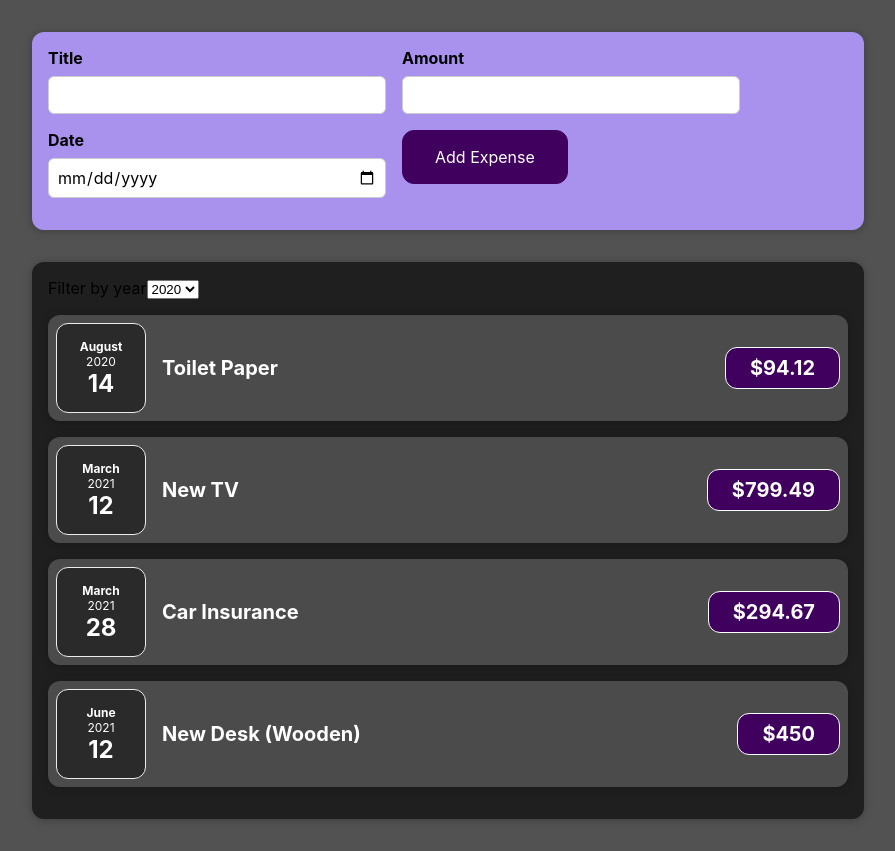
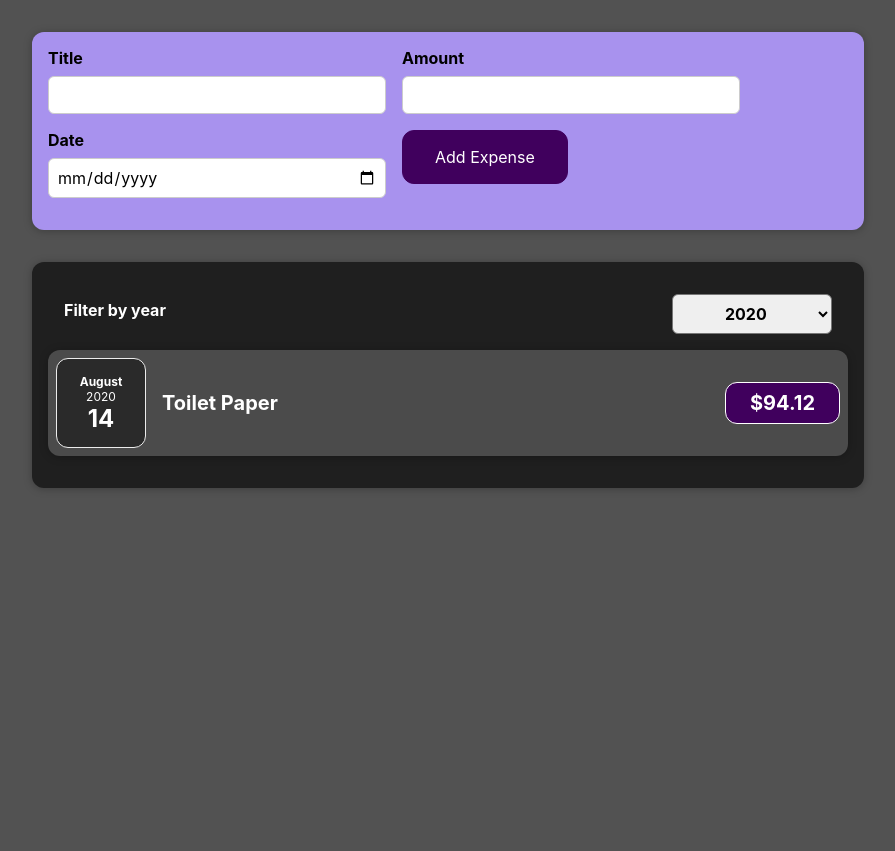
Before and after one commit to Taofeeq-akin/React-Guard, a React (Create React App) app: page / in a window 1280 px wide. Shown: the whole page, without its empty margins (192-1087 px from the left). After the commit the page ends 800 px from the top, so only its background shows below. Built offline with nearby package versions, Linux system fonts and the light colour scheme.

Commit message:
conditional content on year filter

```diff
--- a/src/components/Expenses/Expenses.js
+++ b/src/components/Expenses/Expenses.js
@@ -12,20 +12,30 @@ function Expenses(props) {
     setFilteredYear(selectedYear);
   };
 
+  const filteredExpenses = props.item.filter((expense) => {
+    return expense.date.getFullYear().toString() === filteredYear;
+  });
+
+  let expensesContent = <p>No expenses found</p>;
+
+  if (filteredExpenses.length > 0) {
+    expensesContent = filteredExpenses.map((expense) => (
+      <ExpenseItem
+        key={expense.id}
+        title={expense.title}
+        amount={expense.amount}
+        date={expense.date}
+      />
+    ));
+  }
+
   return (
     <Card className="expenses">
       <ExpenseFilter
         selected={filteredYear}
         onChangedFilter={filterChangeHandler}
       />
-      {props.item.map((expense) => (
-        <ExpenseItem
-          key={expense.id}
-          title={expense.title}
-          amount={expense.amount}
-          date={expense.date}
-        />
-      ))}
+      {expensesContent}
     </Card>
   );
 }
--- a/src/components/NewExpense/ExpenseFilter.js
+++ b/src/components/NewExpense/ExpenseFilter.js
@@ -6,8 +6,8 @@ const ExpenseFilter = (props) => {
   };
 
   return (
-    <div className="expense-filter">
-      <div className="expense-filter__contol">
+    <div className="expenses-filter">
+      <div className="expenses-filter__control">
         <label>Filter by year</label>
         <select value={props.selected} onChange={dropdownChangeHandler}>
           <option value="2022">2022</option>
```
